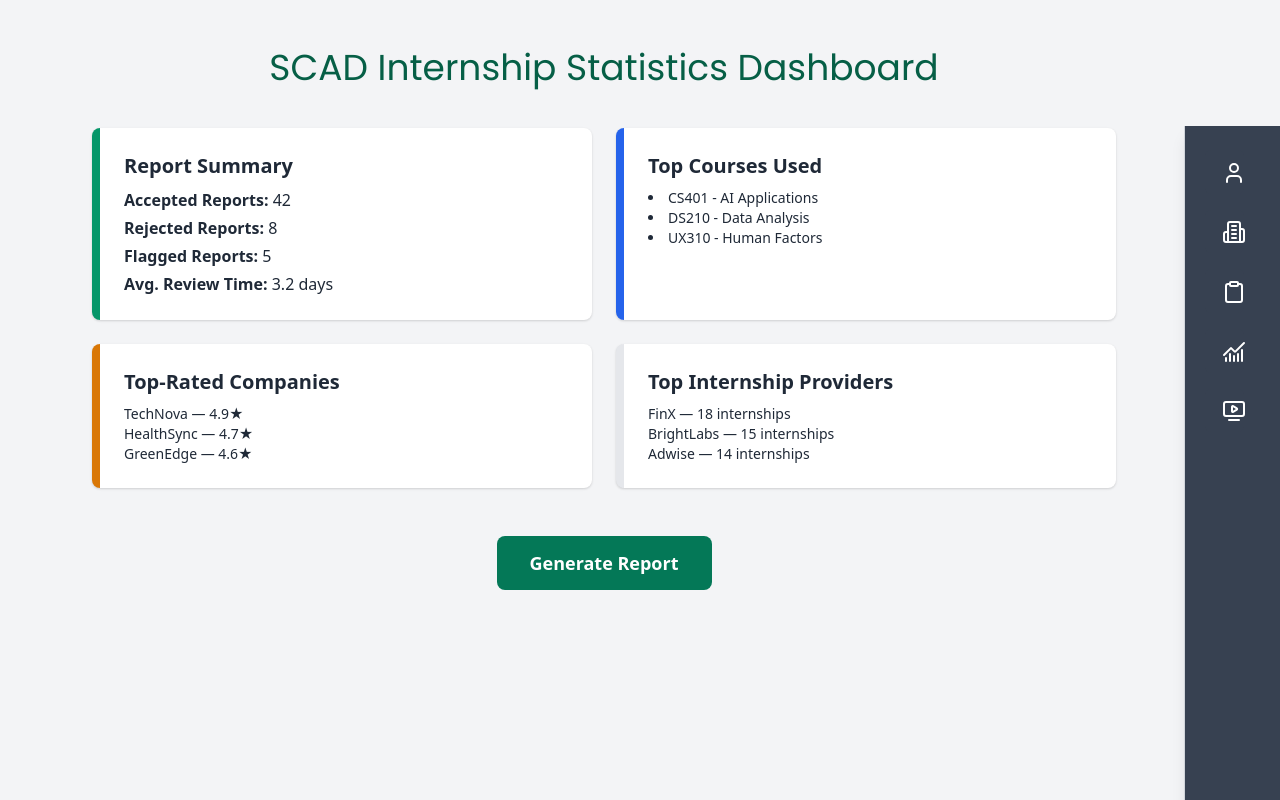
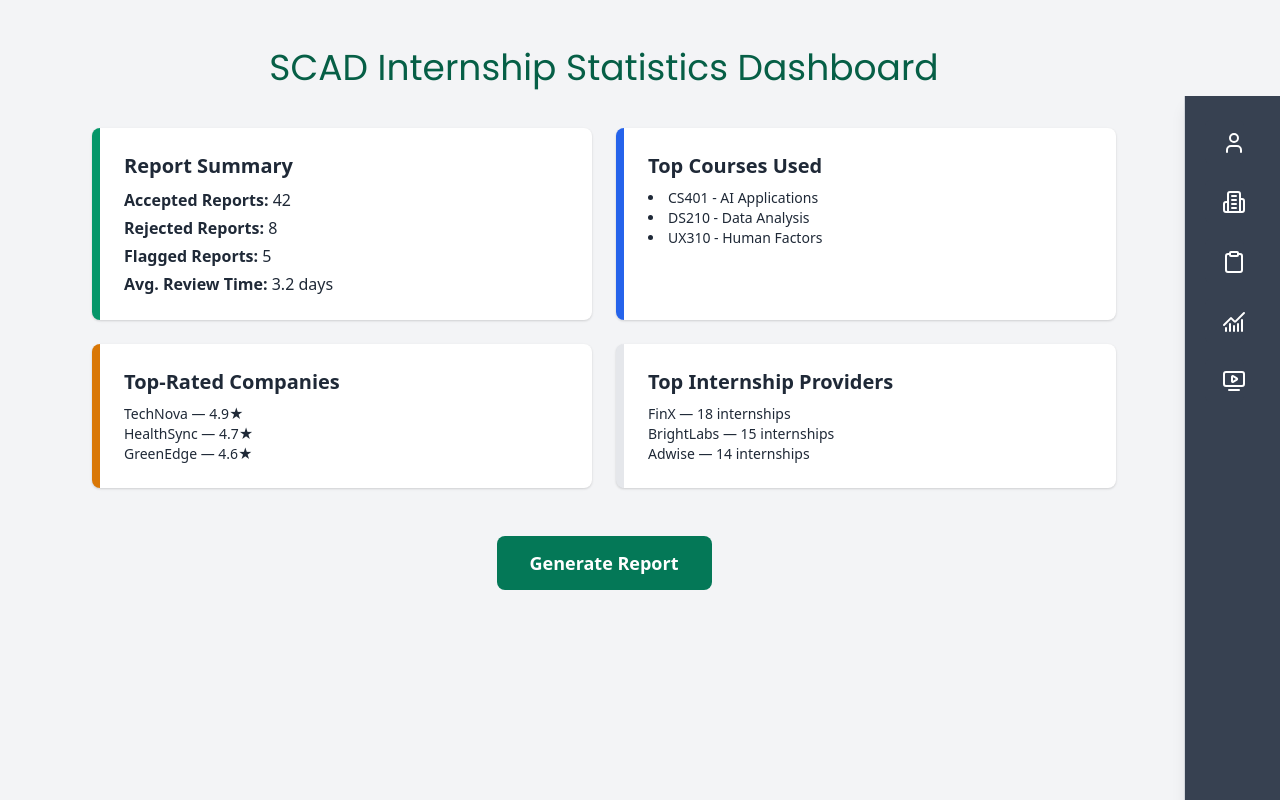
Before and after one commit to CSEN603-2025/Crashers, a React (Vite) app: page /scad/stats in a window 1280 px wide. Built offline with nearby package versions, Linux system fonts and the light colour scheme; a web font is replaced by a local one.

Commit message:
scadsidebar

```diff
--- a/src/scadSide.jsx
+++ b/src/scadSide.jsx
@@ -9,7 +9,7 @@ const SCADSidebar = ({sidebarWidth, isHovered, handleMouseEnter, handleMouseLeav
   return (
     <div
       className="fixed top-24 right-0 w-[6rem] h-full bg-gray-700 border-l border-gray-300 shadow-lg transition-all duration-300 z-20"
-      style={{ width: sidebarWidth, marginTop: "30px" }}
+      style={{ width: sidebarWidth}}
       onMouseEnter={handleMouseEnter}
       onMouseLeave={handleMouseLeave}
     >
```
